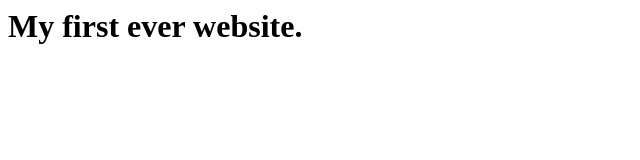
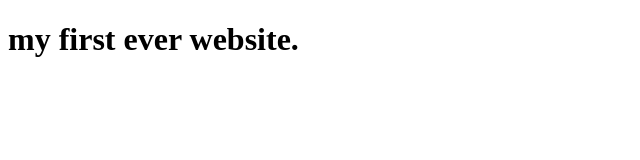
Before and after one commit to Gmmostofa2020/my-first-website, a plain HTML site: page index.html in a window 1280 px wide. Shown: the whole page, without its empty margins (0-640 px from the left). Drawn offline with Linux system fonts and the light colour scheme.

Commit message:
first ever commit

```diff
--- a/index.html
+++ b/index.html
@@ -1,5 +1,11 @@
-<html>
-    <body>
-        <h1>My first ever website.</h1>
-    </body>
+<!DOCTYPE html>
+<html lang="en">
+<head>
+    <meta charset="UTF-8">
+    <meta name="viewport" content="width=device-width, initial-scale=1.0">
+    <title>Document</title>
+</head>
+<body>
+    <h1>my first ever website.</h1>
+</body>
 </html>
```
Also changed, not shown: 1 other file.
